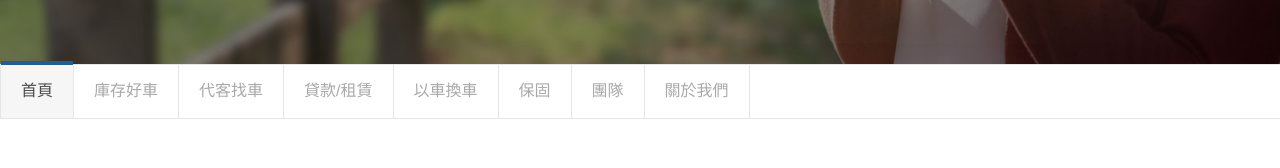
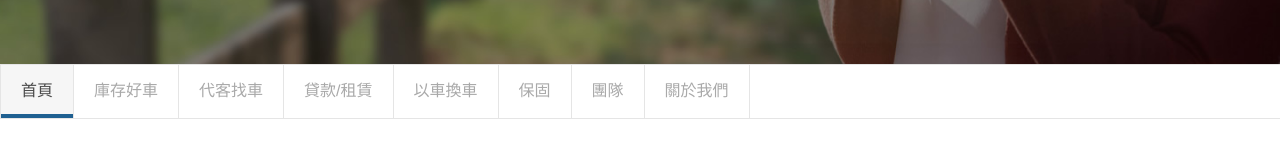
Before and after one commit to psdmac/trade-car, a plain HTML site: page index.html in a window 1280 px wide. Shown: the part 384-552 px from the top of the page. Drawn offline with nearby package versions, Linux system fonts and the light colour scheme.

Commit message:
header style

```diff
--- a/sass/partials/_header.scss
+++ b/sass/partials/_header.scss
@@ -73,7 +73,7 @@
       border-top: 0;
       border-left: 1px solid rgba(#000, 0.1);
       &.active > a, &:hover > a {
-        @include box-shadow(0 -4px 0px $blue);
+        @include box-shadow(inset 0 -4px 0px $blue);
       }
       &:last-child {
         border-right: 1px solid rgba(#000, 0.1);
```
Also changed, not shown: stylesheets/style.css, 1 other file.
